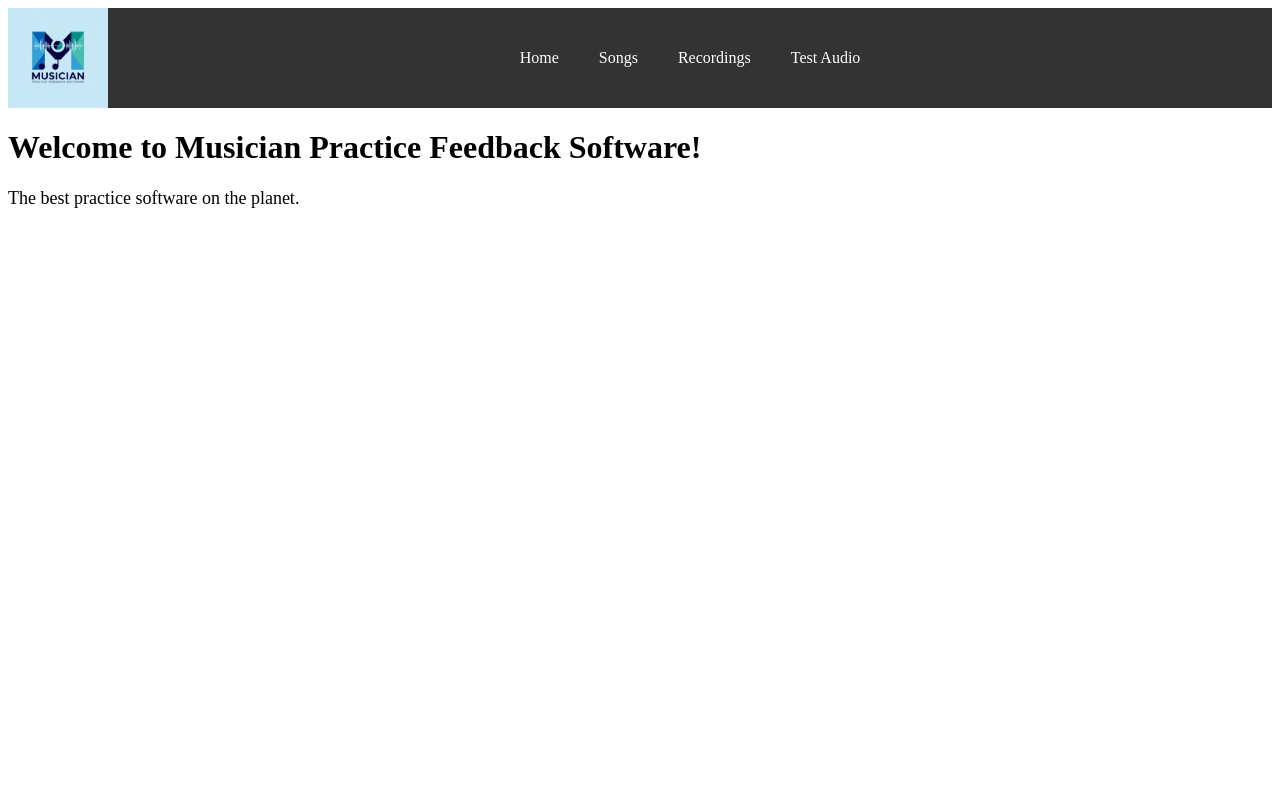
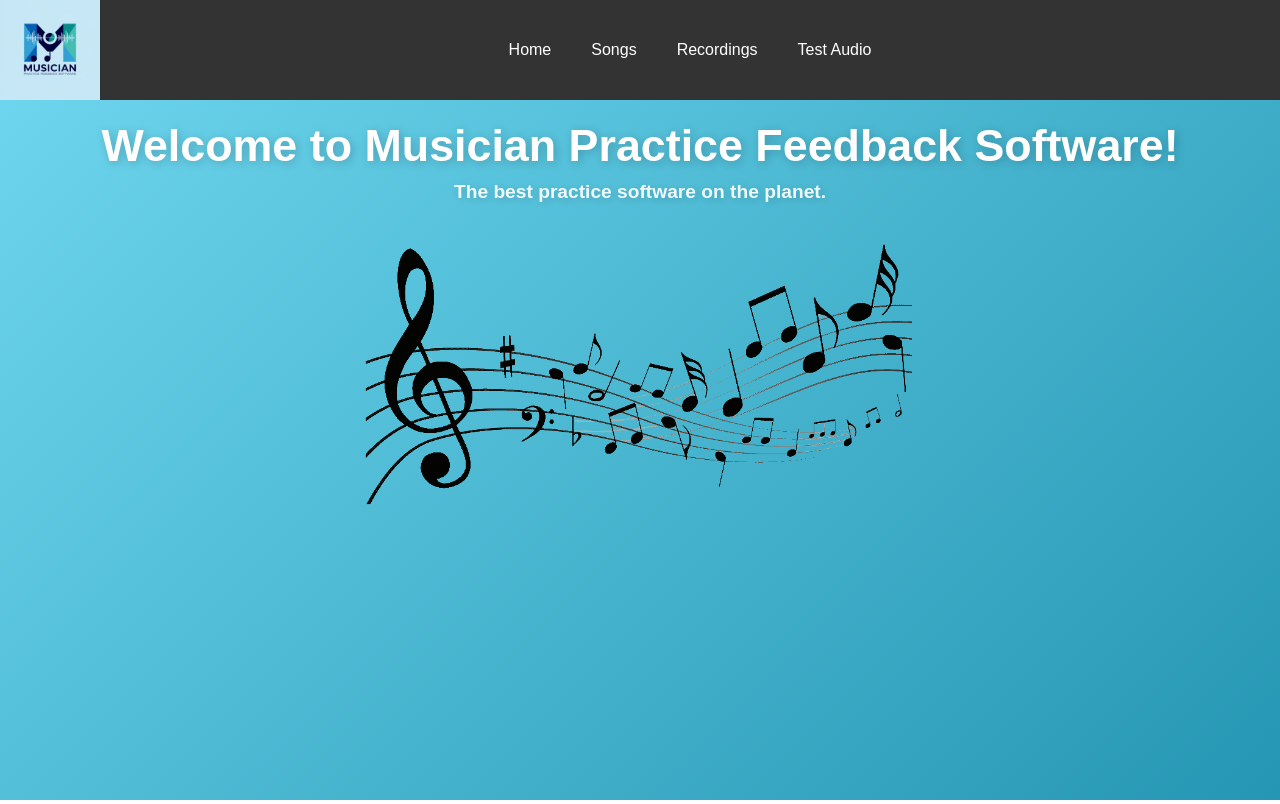
Before and after one commit to zanek116/musician-practice-feedback-software, a React (Vite) app in the folder musician-practice-feedback-software/: page / in a window 1280 px wide. Built offline with nearby package versions, Linux system fonts and the light colour scheme.

Commit message:
Cool Home Screen (#2)
* Add .css and colors

* New Home

```diff
--- /dev/null
+++ b/musician-practice-feedback-software/src/pages/Home.css
@@ -0,0 +1,70 @@
+* {
+    margin: 0;
+    padding: 0;
+    box-sizing: border-box;
+    font-family: 'Poppins', sans-serif; /* Modern font */
+  }
+
+  /* Make sure the page takes full width and height */
+  html, body {
+    height: 100%;
+    width: 100%;
+    overflow: hidden;
+  }
+
+  /* Gradient background for a modern look */
+  .home-container {
+    height: 100vh;
+    width: 100vw;
+    background: linear-gradient(135deg, #6dd5ed, #2193b0); /* Cool blue gradient */
+    display: flex;
+    flex-direction: column;
+    align-items: center;
+    justify-content: flex-start; /* Aligns content to the top */
+    padding-top: 20px; /* Add space from the top */
+    color: white;
+  }
+
+  .image-overlay {
+    position: absolute;
+    top: 0;
+    left: 0;
+    width: 100vw;
+    height: 100vh;
+    pointer-events: none;
+    z-index: 0;
+}
+
+  .image-overlay img {
+    width: 100%;
+    height: 100%;
+    object-fit: cover;
+}
+
+  /* Stylish Glassmorphism card */
+  .home-card {
+    background: rgba(255, 255, 255, 0.2); /* Transparent white */
+    backdrop-filter: blur(10px); /* Blur effect */
+    border-radius: 20px;
+    padding: 30px;
+    text-align: center;
+    max-width: 500px;
+    box-shadow: 0 10px 30px rgba(0, 0, 0, 0.2);
+    border: 1px solid rgba(255, 255, 255, 0.3);
+  }
+
+  /* Cool title styling */
+  .home-title {
+    font-size: 2.8rem;
+    font-weight: bold;
+    text-shadow: 2px 2px 10px rgba(0, 0, 0, 0.2);
+  }
+
+  /* Subtext with better spacing */
+  .home-description {
+    font-size: 1.2rem;
+    font-weight: bold;
+    text-shadow: 2px 2px 10px rgba(0, 0, 0, 0.2);
+    margin-top: 10px;
+    opacity: 0.9;
+  }
--- a/musician-practice-feedback-software/src/pages/Home.tsx
+++ b/musician-practice-feedback-software/src/pages/Home.tsx
@@ -1,10 +1,14 @@
 import React from 'react';
+import './Home.css';
 
 const Home = () => {
   return (
-    <div>
-      <h1>Welcome to Musician Practice Feedback Software!</h1>
-      <p>The best practice software on the planet.</p>
+    <div className="home-container">
+    <div className="image-overlay">
+      <img src="/CoolMusic.png" alt="Background" />
+    </div>
+      <h1 className="home-title">Welcome to Musician Practice Feedback Software!</h1>
+      <p className="home-description">The best practice software on the planet.</p>
     </div>
   );
 };
```
Also changed, not shown: musician-practice-feedback-software/public/CoolMusic.png (added).
